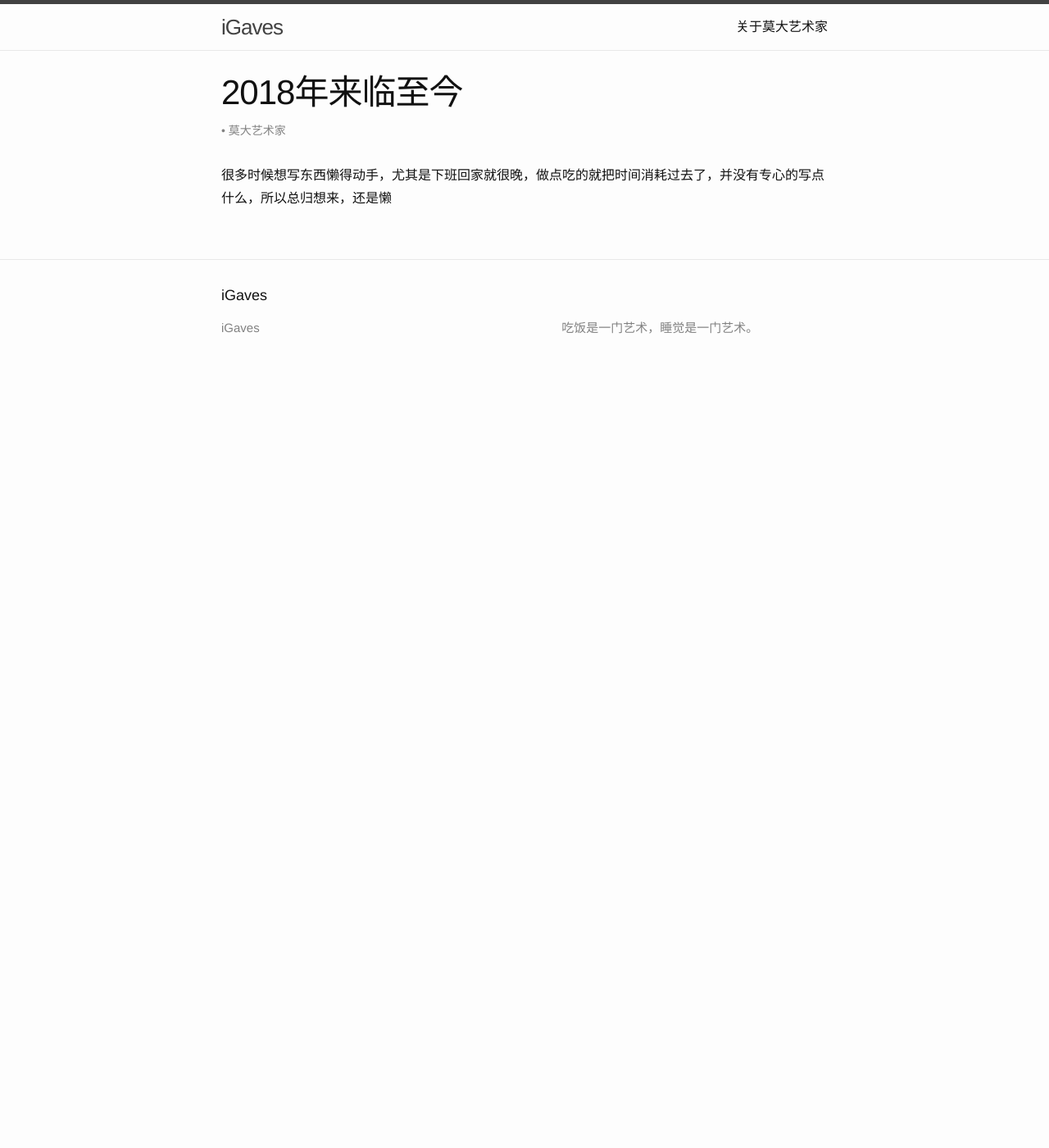
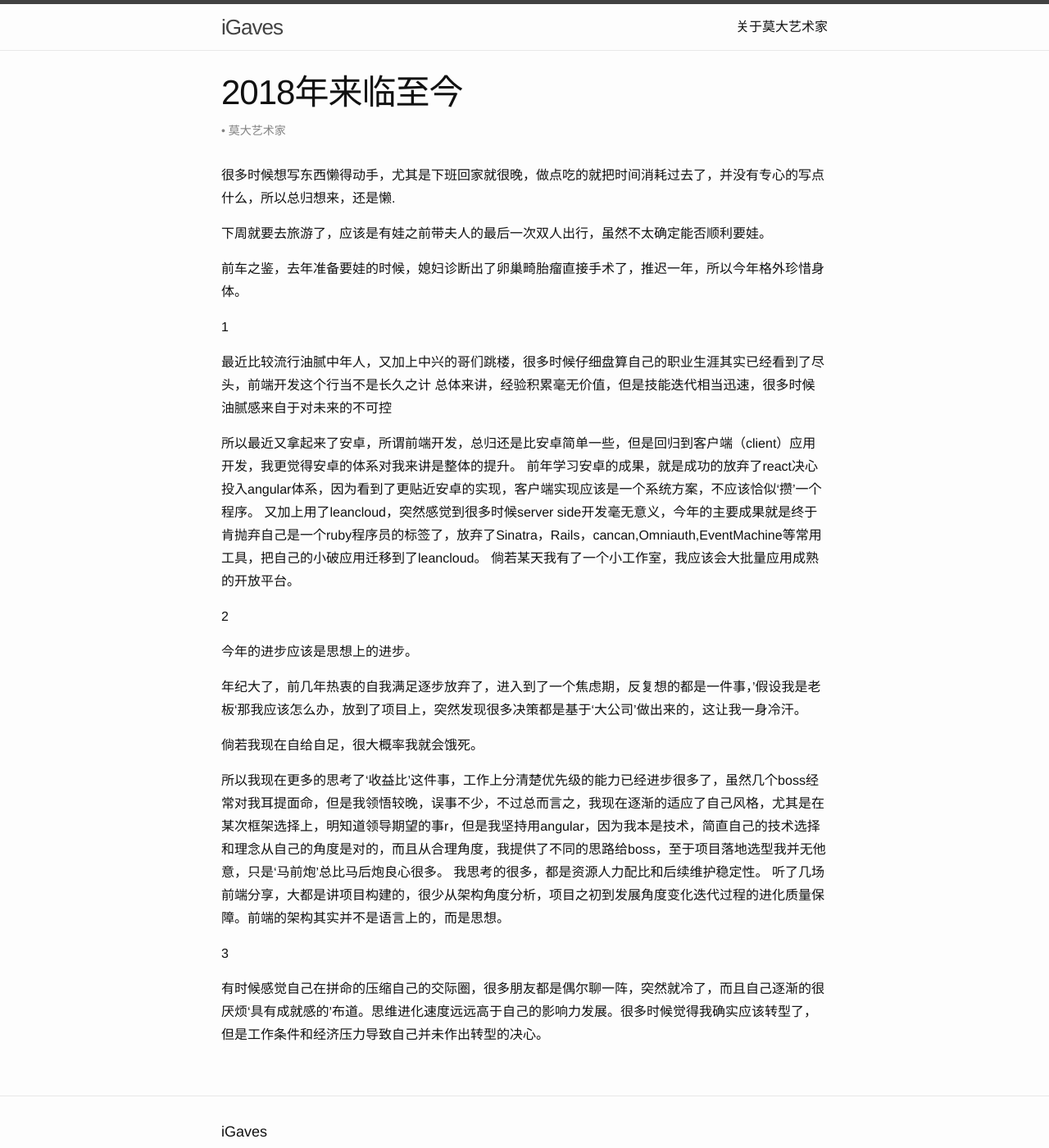
Before and after one commit to igaves/b, a Jekyll site: the page built from _posts/life/2017-12-25-day-before-2018.markdown, in a window 1280 px wide and 1400 px high. Shown: the whole window at 82% size. Built offline with Jekyll 4.4.1, drawn with Linux system fonts in a browser that asks for light colours.

Commit message:
添加文章

```diff
--- a/_posts/life/2017-12-25-day-before-2018.markdown
+++ b/_posts/life/2017-12-25-day-before-2018.markdown
@@ -5,4 +5,34 @@ date:   2017-12-25 00:21:30 +0800
 categories: life
 author: 莫大艺术家
 ---
-很多时候想写东西懒得动手，尤其是下班回家就很晚，做点吃的就把时间消耗过去了，并没有专心的写点什么，所以总归想来，还是懒
+很多时候想写东西懒得动手，尤其是下班回家就很晚，做点吃的就把时间消耗过去了，并没有专心的写点什么，所以总归想来，还是懒.
+
+下周就要去旅游了，应该是有娃之前带夫人的最后一次双人出行，虽然不太确定能否顺利要娃。
+
+前车之鉴，去年准备要娃的时候，媳妇诊断出了卵巢畸胎瘤直接手术了，推迟一年，所以今年格外珍惜身体。
+
+1
+
+最近比较流行油腻中年人，又加上中兴的哥们跳楼，很多时候仔细盘算自己的职业生涯其实已经看到了尽头，前端开发这个行当不是长久之计
+总体来讲，经验积累毫无价值，但是技能迭代相当迅速，很多时候油腻感来自于对未来的不可控
+
+所以最近又拿起来了安卓，所谓前端开发，总归还是比安卓简单一些，但是回归到客户端（client）应用开发，我更觉得安卓的体系对我来讲是整体的提升。
+前年学习安卓的成果，就是成功的放弃了react决心投入angular体系，因为看到了更贴近安卓的实现，客户端实现应该是一个系统方案，不应该恰似‘攒’一个程序。
+又加上用了leancloud，突然感觉到很多时候server side开发毫无意义，今年的主要成果就是终于肯抛弃自己是一个ruby程序员的标签了，放弃了Sinatra，Rails，cancan,Omniauth,EventMachine等常用工具，把自己的小破应用迁移到了leancloud。
+倘若某天我有了一个小工作室，我应该会大批量应用成熟的开放平台。
+
+2
+
+今年的进步应该是思想上的进步。
+
+年纪大了，前几年热衷的自我满足逐步放弃了，进入到了一个焦虑期，反复想的都是一件事，’假设我是老板‘那我应该怎么办，放到了项目上，突然发现很多决策都是基于‘大公司’做出来的，这让我一身冷汗。
+
+倘若我现在自给自足，很大概率我就会饿死。
+
+所以我现在更多的思考了‘收益比’这件事，工作上分清楚优先级的能力已经进步很多了，虽然几个boss经常对我耳提面命，但是我领悟较晚，误事不少，不过总而言之，我现在逐渐的适应了自己风格，尤其是在某次框架选择上，明知道领导期望的事r，但是我坚持用angular，因为我本是技术，简直自己的技术选择和理念从自己的角度是对的，而且从合理角度，我提供了不同的思路给boss，至于项目落地选型我并无他意，只是‘马前炮’总比马后炮良心很多。
+我思考的很多，都是资源人力配比和后续维护稳定性。
+听了几场前端分享，大都是讲项目构建的，很少从架构角度分析，项目之初到发展角度变化迭代过程的进化质量保障。前端的架构其实并不是语言上的，而是思想。
+
+3
+
+有时候感觉自己在拼命的压缩自己的交际圈，很多朋友都是偶尔聊一阵，突然就冷了，而且自己逐渐的很厌烦‘具有成就感的’布道。思维进化速度远远高于自己的影响力发展。很多时候觉得我确实应该转型了，但是工作条件和经济压力导致自己并未作出转型的决心。
```
